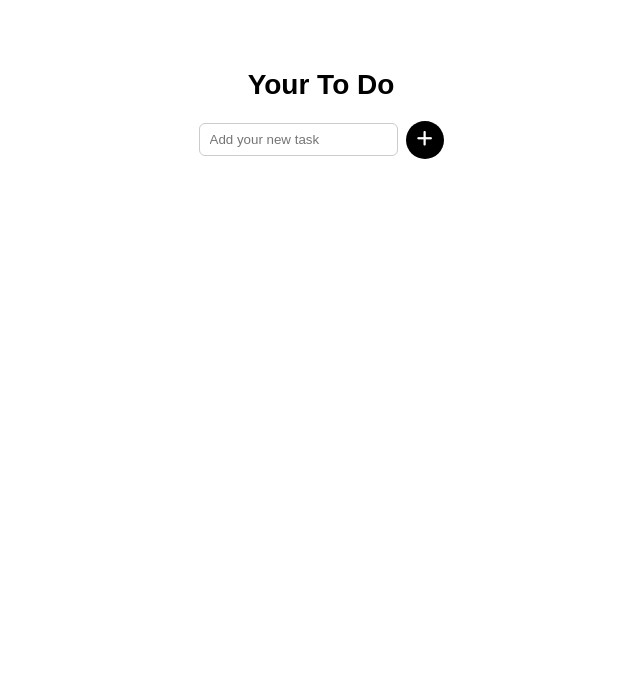
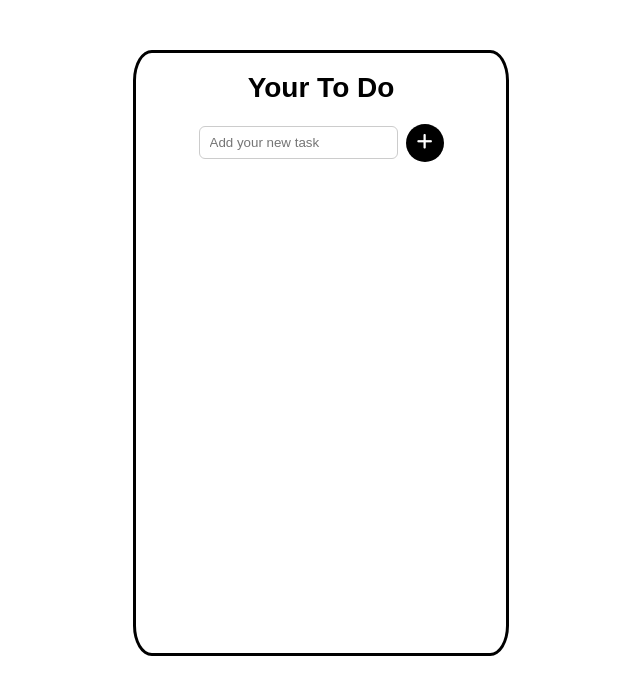
Before and after one commit to bhatSumukh/To-Do-Web-App, a plain HTML site: page index.html in a window 1280 px wide. Shown: the whole page, without its empty margins (319-959 px from the left). Drawn offline with Linux system fonts and the light colour scheme.

Commit message:
border design

```diff
--- a/styles.css
+++ b/styles.css
@@ -12,8 +12,11 @@ body {
 
 
 .to-do-container {
-  width: 340px;
+  width: 370px;
   text-align: center;
+  height: 600px;
+  border: 3px solid black;
+  border-radius: 5%;
 }
 
 
@@ -65,7 +68,7 @@ h1 {
 
 .list ul {
   list-style: none;
-  padding: 0;
+  padding: 0 5% 0 5%;
   margin: 0;
 }
 
```
